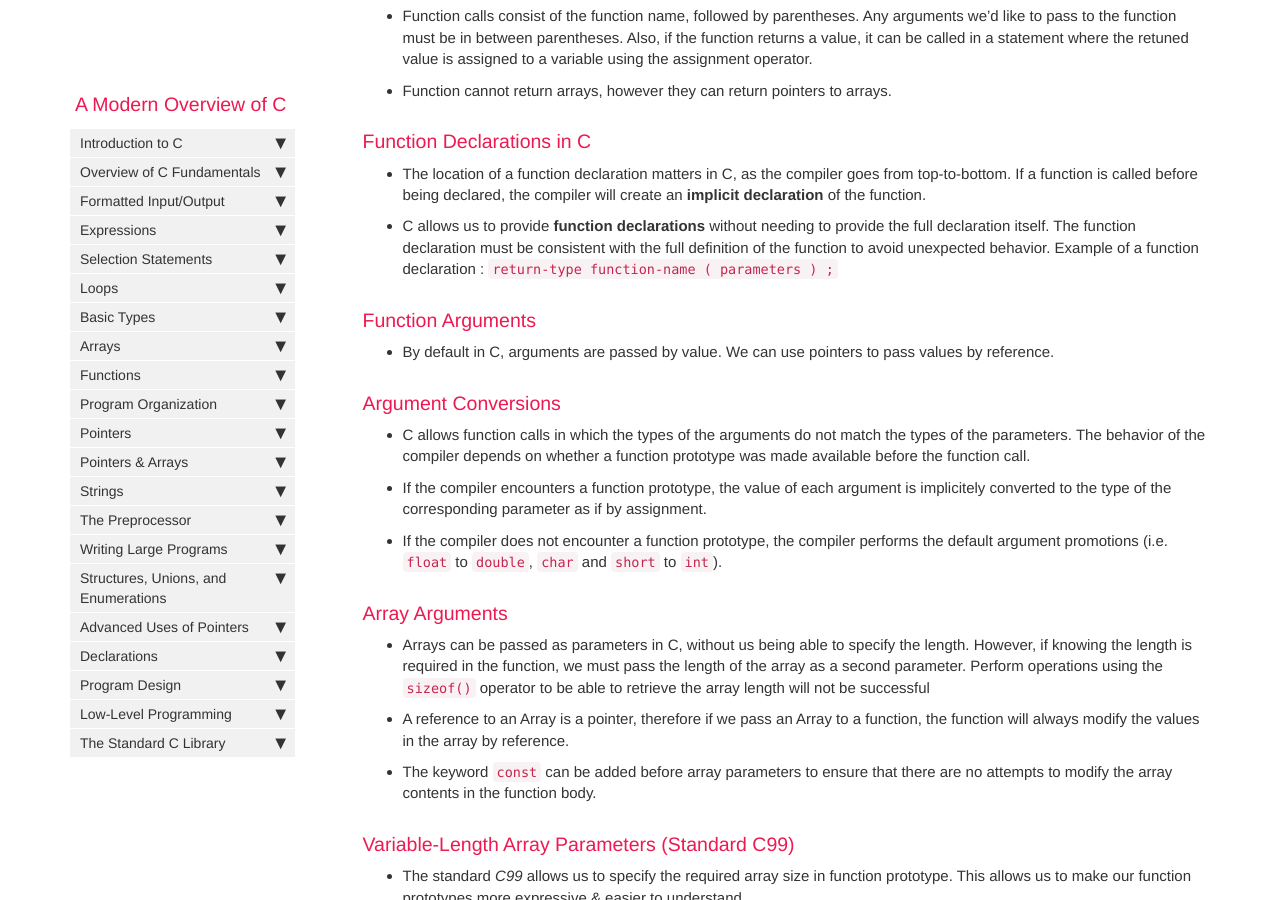
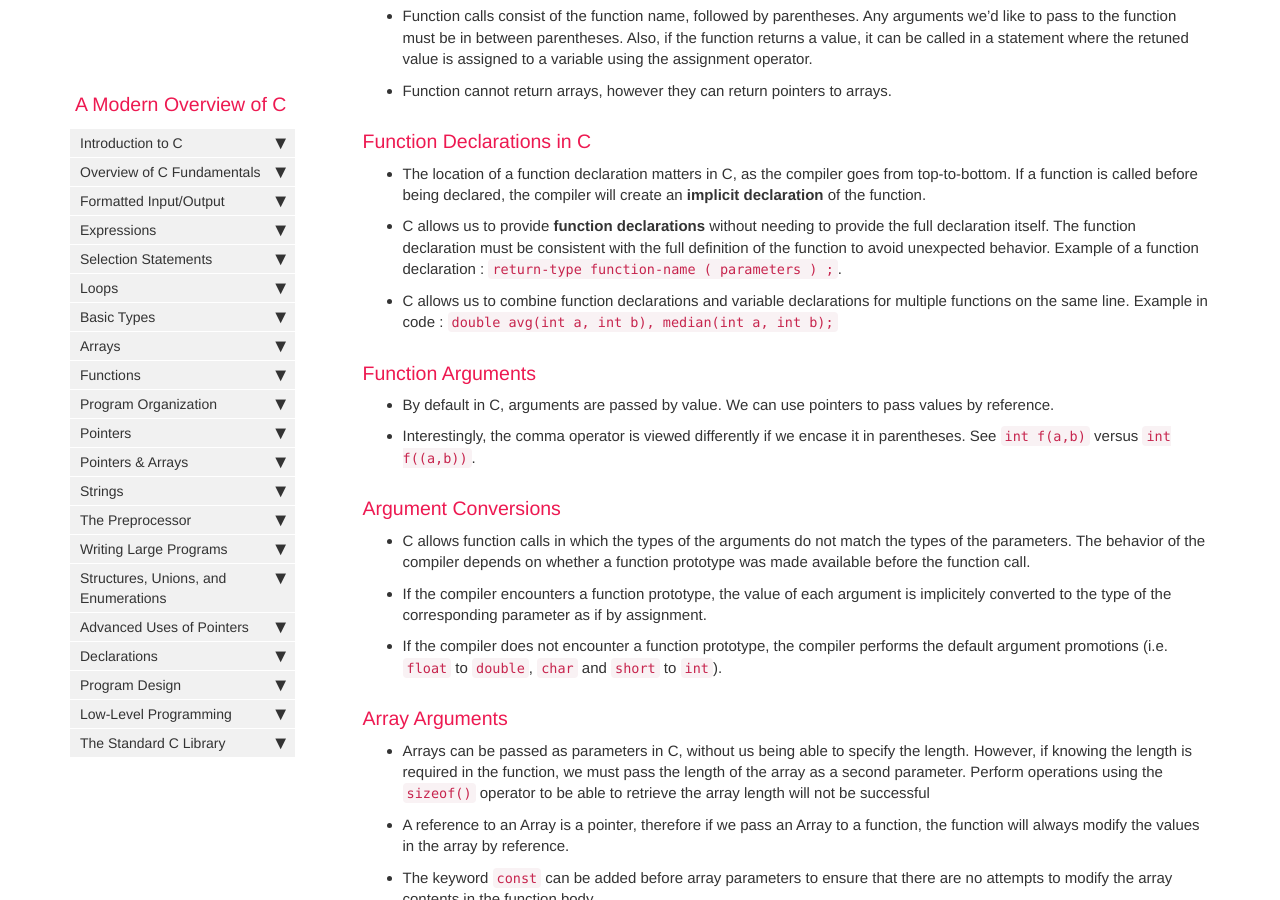
Before and after one commit to mountainousjourney/summaries, a Jekyll site: the page built from pages/C_Overview/9-1_Functions.md, in a window 1280 px wide and 900 px high, scrolled down 975 px. Built offline with Jekyll 4.4.1, drawn with Linux system fonts in a browser that asks for light colours; comment, search, counter and statistics services are not loaded.

Commit message:
Added documentation

````diff
--- a/pages/C_Overview/9-1_Functions.md
+++ b/pages/C_Overview/9-1_Functions.md
@@ -29,10 +29,12 @@ return-type function-name (parameters)
 
 ### Function Declarations in C
 - The location of a function declaration matters in C, as the compiler goes from top-to-bottom. If a function is called before being declared, the compiler will create an **implicit declaration** of the function.
-- C allows us to provide **function declarations** without needing to provide the full declaration itself. The function declaration must be consistent with the full definition of the function to avoid unexpected behavior. Example of a function declaration : ```return-type function-name ( parameters ) ;```
+- C allows us to provide **function declarations** without needing to provide the full declaration itself. The function declaration must be consistent with the full definition of the function to avoid unexpected behavior. Example of a function declaration : ```return-type function-name ( parameters ) ;```.
+- C allows us to combine function declarations and variable declarations for multiple functions on the same line. Example in code : ```double avg(int a, int b), median(int a, int b);```
 
 ### Function Arguments
 - By default in C, arguments are passed by value. We can use pointers to pass values by reference.
+- Interestingly, the comma operator is viewed differently if we encase it in parentheses. See ```int f(a,b)``` versus ```int f((a,b))```.
 
 ### Argument Conversions
 - C allows function calls in which the types of the arguments do not match the types of the parameters. The behavior of the compiler depends on whether a function prototype was made available before the function call.
````
